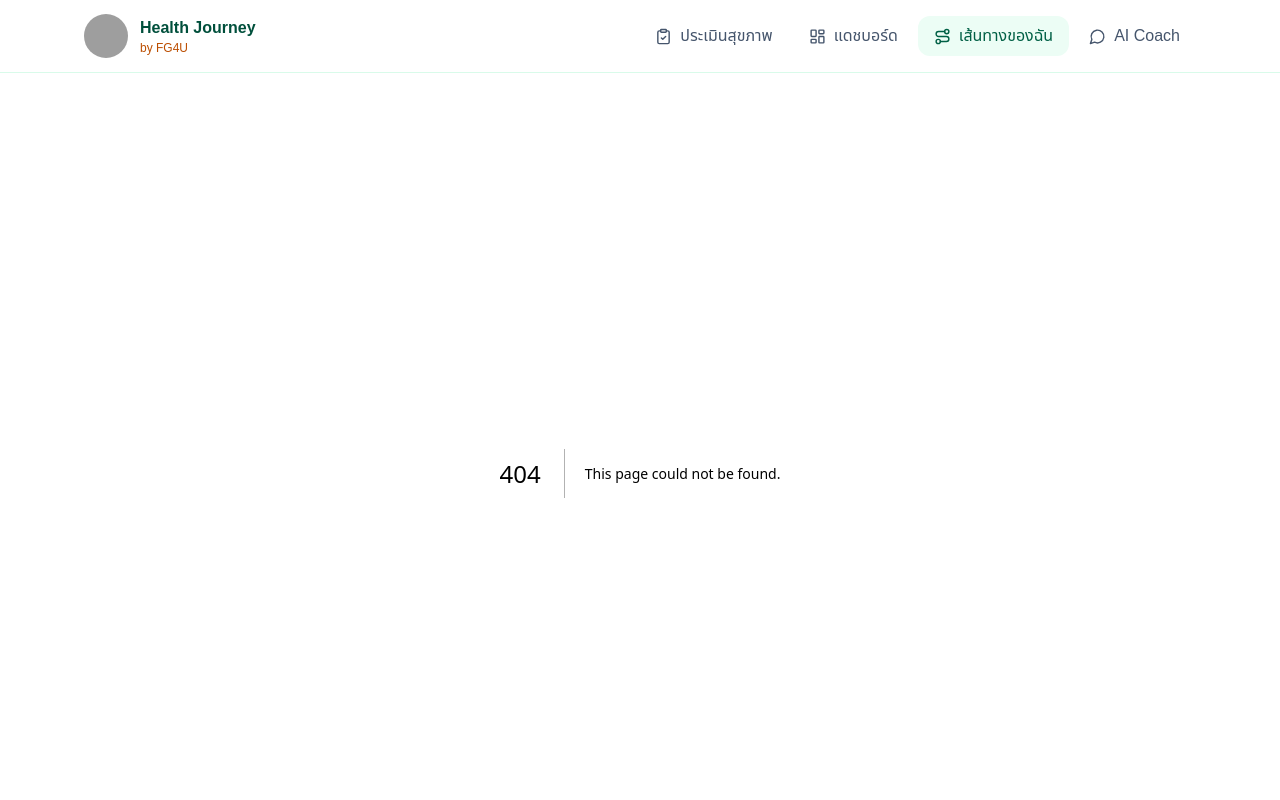
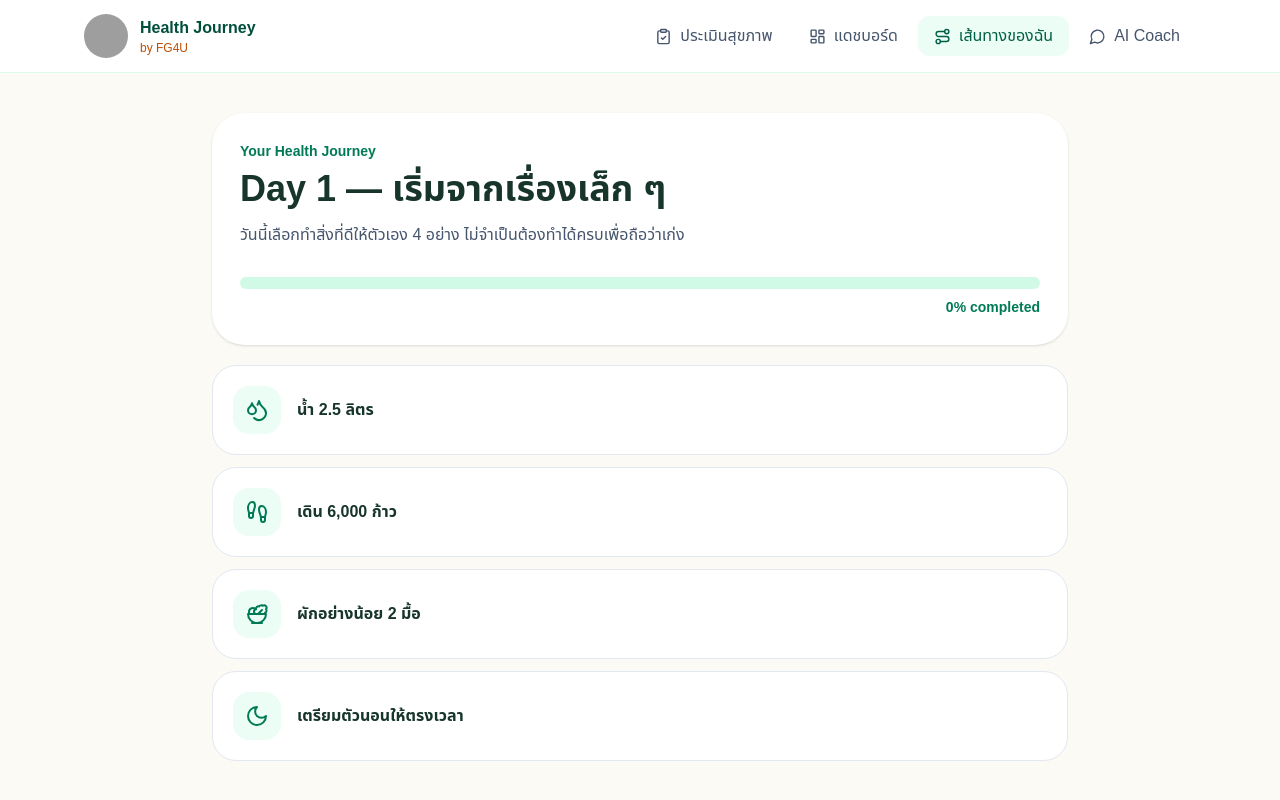
Before and after one commit to healthjourneyth/health-journey, a Next.js app: page /journey in a window 1280 px wide. Before the commit this address had no page. Shown: the top 800 px of the page. Built offline with nearby package versions, Linux system fonts and the light colour scheme; grey boxes are pictures that could not be loaded.

Commit message:
Add Health Journey day flow

```diff
--- /dev/null
+++ b/app/journey/page.tsx
@@ -0,0 +1,3 @@
+'use client'; import {useState} from 'react'; import {Check, Droplets, Moon, Footprints, Salad} from 'lucide-react';
+const habits=[['น้ำ 2.5 ลิตร',Droplets],['เดิน 6,000 ก้าว',Footprints],['ผักอย่างน้อย 2 มื้อ',Salad],['เตรียมตัวนอนให้ตรงเวลา',Moon]];
+export default function Journey(){const [done,setDone]=useState<boolean[]>([false,false,false,false]); const toggle=(i:number)=>setDone(x=>x.map((v,j)=>j===i?!v:v)); const pct=Math.round(done.filter(Boolean).length/4*100); return <main className="mx-auto max-w-4xl px-5 py-10"><div className="rounded-[2rem] bg-white p-7 shadow-sm"><div className="text-sm font-semibold text-emerald-700">Your Health Journey</div><h1 className="mt-2 text-4xl font-bold">Day 1 — เริ่มจากเรื่องเล็ก ๆ</h1><p className="mt-3 leading-7 text-slate-600">วันนี้เลือกทำสิ่งที่ดีให้ตัวเอง 4 อย่าง ไม่จำเป็นต้องทำได้ครบเพื่อถือว่าเก่ง</p><div className="mt-7 h-3 rounded-full bg-emerald-100"><div className="h-3 rounded-full bg-emerald-700 transition-all" style={{width:`${pct}%`}}/></div><div className="mt-2 text-right text-sm font-semibold text-emerald-700">{pct}% completed</div></div><div className="mt-5 space-y-3">{habits.map(([label,Icon]:any,i)=><button onClick={()=>toggle(i)} key={label} className={`flex w-full items-center gap-4 rounded-3xl border p-5 text-left transition ${done[i]?'border-emerald-200 bg-emerald-50':'border-slate-200 bg-white hover:border-emerald-200'}`}><span className={`flex h-12 w-12 items-center justify-center rounded-2xl ${done[i]?'bg-emerald-700 text-white':'bg-emerald-50 text-emerald-700'}`}>{done[i]?<Check/>:<Icon/>}</span><span className={`flex-1 font-bold ${done[i]?'text-emerald-800 line-through':''}`}>{label}</span></button>)}</div></main>}
```
